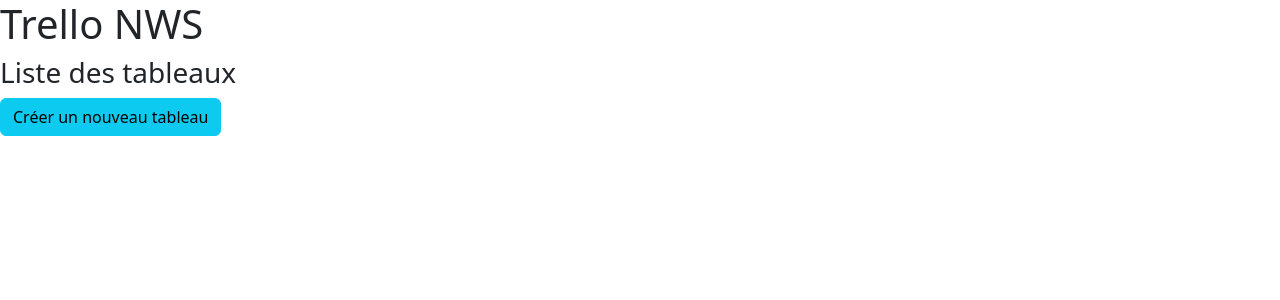
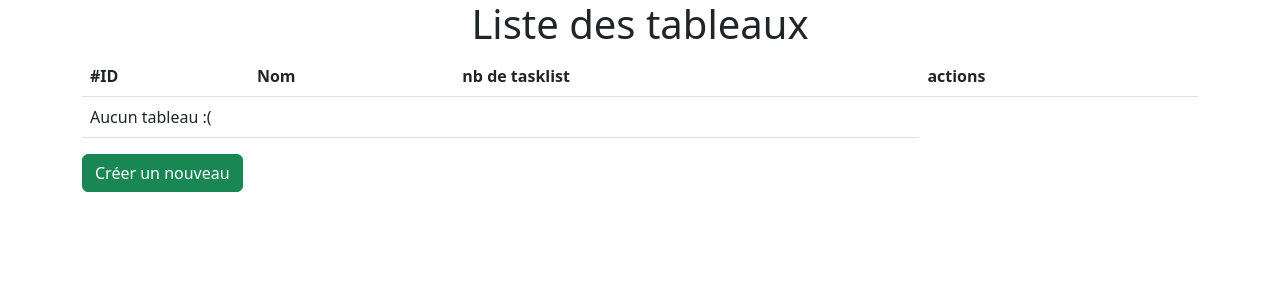
Before and after one commit to Liamcr21/trello, a Symfony app: template templates/board/index.html.twig in a window 1280 px wide. Shown: the top 300 px of the page. Run offline with Twig, Linux system fonts and the light colour scheme; the template is opened without the code that fills it, so the values that code supplies are empty; some libraries are stand-ins or nearby versions.

Commit message:
style template board + implementation des task et tasklist dans un board

```diff
--- a/templates/board/_delete_form.html.twig
+++ b/templates/board/_delete_form.html.twig
@@ -1,4 +1,4 @@
-<form method="post" action="{{ path('app_board_delete', {'id': board.id}) }}" onsubmit="return confirm('Etes vous sur?');">
+<form method="post" action="{{ path('app_board_delete', {'id': board.id}) }}" onsubmit="return confirm('Etes vous sur ?');">
     <input type="hidden" name="_token" value="{{ csrf_token('delete' ~ board.id) }}">
     <button class="btn btn-danger">Supprimer le tableau</button>
 </form>
--- a/templates/board/_form.html.twig
+++ b/templates/board/_form.html.twig
@@ -1,4 +1,7 @@
+<div class="container">
 {{ form_start(form) }}
     {{ form_widget(form) }}
-    <button class="btn btn-warning">{{ button_label|default('Sauvegarder le tableau') }}</button>
+    <br>
+        <button class="btn btn-success">{{ button_label|default('Créer') }}</button>
 {{ form_end(form) }}
+</div>
--- a/templates/board/index.html.twig
+++ b/templates/board/index.html.twig
@@ -1,36 +1,42 @@
 {% extends 'base.html.twig' %}
 
-{% block title %}Trello NWS
-{% endblock %}
+{% block title %}Board index{% endblock %}
 
 {% block body %}
-	<h1>Trello NWS</h1>
-	<h3>Liste des tableaux
-	</h3>
-	<a class="btn btn-info" href="{{ path('app_board_new') }}">Créer un nouveau tableau</a>
-	<br>
-	<br>
+<div class="container">
 
-{% for i in range(0, boards|length, 3) %}
-	<div class="row" >
-		{% for board in boards[i:i+3] %}
-			<div class="col-md-4 mx-auto" style="margin-bottom: 20px">
-				<div class="card" style="width: 20rem;" >
-					<div class="card-body">
-						<h5 class="card-title">[Tableau {{ board.id }}] {{ board.libelle }}</h5>
-						<div class="btn-style" style="display: flex; flex-direction: column;">
-							<a class="btn btn-success" href="{{ path('app_board_show', {'id': board.id}) }}">En voir plus</a>
-							<a class="btn btn-warning" href="{{ path('app_board_edit', {'id': board.id}) }}">Modifier le tableau</a>
-							{{ include('board/_delete_form.html.twig') }}
-						</div>
-					</div>
-				</div>
-			</div>
-		{% endfor %}
-	</div>
-{% else %}
-	<p>Aucun tableau sur votre compte</p>
-{% endfor %}
+    <h1 class="text-center">Liste des tableaux</h1>
+<table class="table">
+    <thead>
+        <tr>
+            <th>#ID</th>
+            <th>Nom</th>
+            <th>nb de tasklist</th>
+            <th>actions</th>
+        </tr>
+    </thead>
+    <tbody>
+    {% for board in boards %}
+        <tr>
+            <td>{{ board.id }}</td>
+            <td>{{ board.boardName }}</td>
+            <td>{{ board.taskLists.count() }}</td>
+                        <td>
+
+                <a class="btn btn-info" href="{{ path('app_board_show', {'id': board.id}) }}">Voir</a>
+                <a class="btn btn-warning"href="{{ path('app_board_edit', {'id': board.id}) }}">Modifier</a>
+            </td>
+        </tr>
+    {% else %}
+        <tr>
+            <td colspan="3">Aucun tableau :(</td>
+        </tr>
+    {% endfor %}
+    </tbody>
+</table>
+    <a class="btn btn-success"href="{{ path('app_board_new') }}">Créer un nouveau</a>
+
+</div>
 
 
 {% endblock %}
```
Also changed, not shown: templates/board/edit.html.twig (+9 -6 lines), templates/board/new.html.twig (+6 -4 lines), templates/board/show.html.twig (+30 -30 lines).
